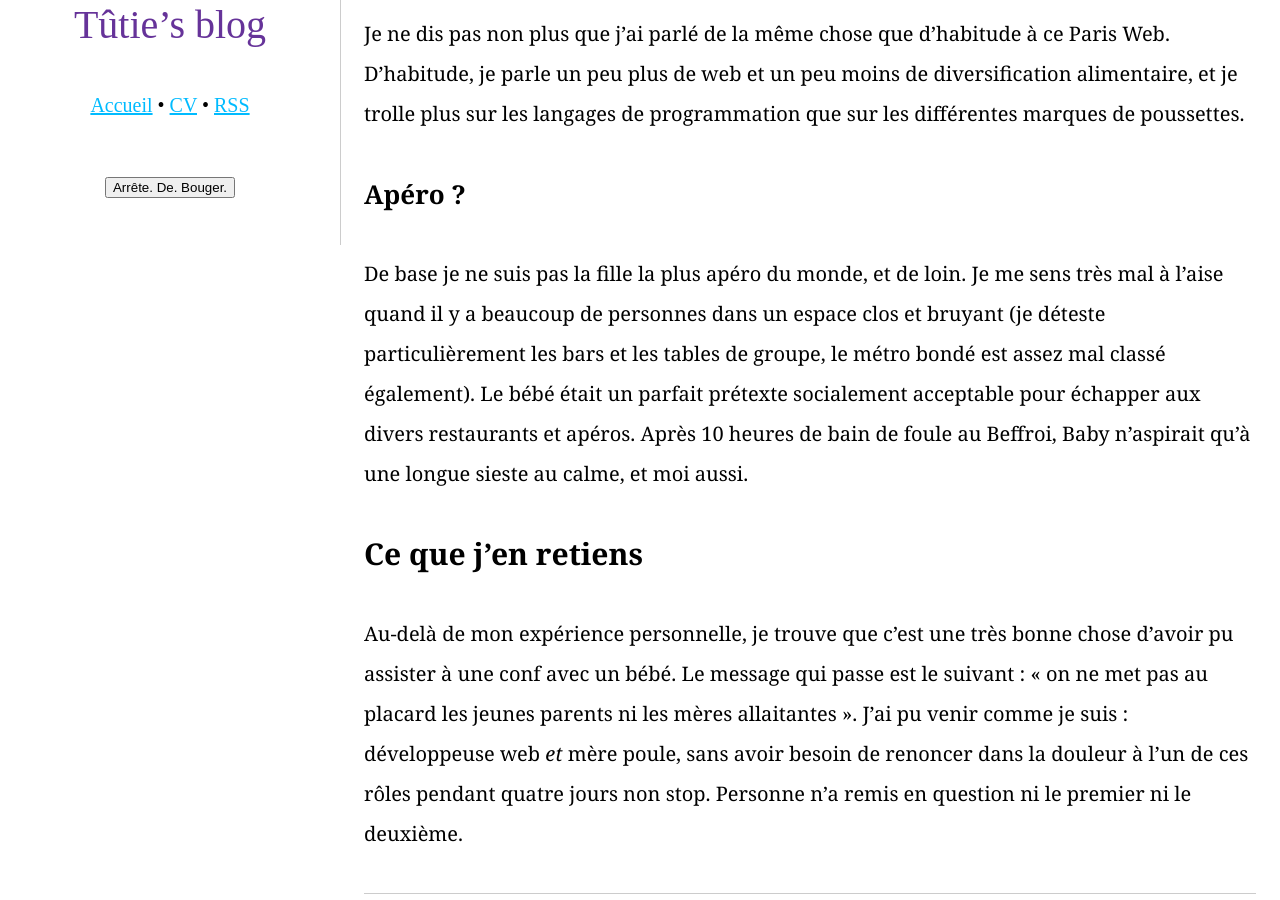
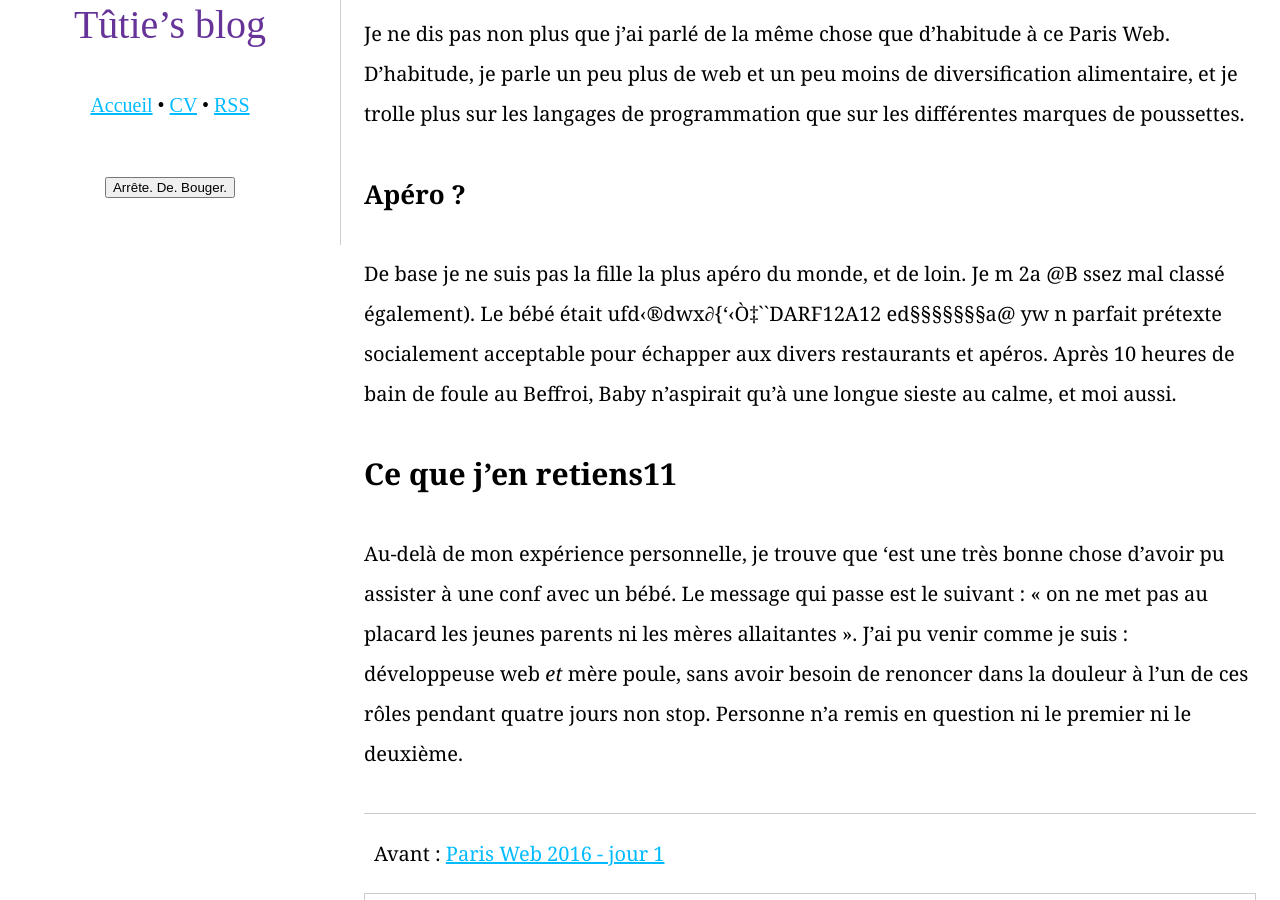
Before and after one commit to tut-tuuut/tut-tuuut.github.io, a Jekyll site: the page built from _posts/2016-10-05-paris-web-poussette.md, in a window 1280 px wide and 900 px high, scrolled down 8635 px. Built offline with Jekyll 4.4.1, drawn with Linux system fonts in a browser that asks for light colours; comment, search, counter and statistics services are not loaded.

Commit message:
Mod: baby typing

```diff
--- a/_posts/2016-10-05-paris-web-poussette.md
+++ b/_posts/2016-10-05-paris-web-poussette.md
@@ -90,8 +90,8 @@
 
 ### Apéro ?
 
-De base je ne suis pas la fille la plus apéro du monde, et de loin. Je me sens très mal à l'aise quand il y a beaucoup de personnes dans un espace clos et bruyant (je déteste particulièrement les bars et les tables de groupe, le métro bondé est assez mal classé également). Le bébé était un parfait prétexte socialement acceptable pour échapper aux divers restaurants et apéros. Après 10 heures de bain de foule au Beffroi, Baby n'aspirait qu'à une longue sieste au calme, et moi aussi.
+De base je ne suis pas la fille la plus apéro du monde, et de loin. Je m                 <BX id=""> 2a                          @B </BX>ssez mal classé également). Le bébé était ufd‹®dwx∂{‘‹Ò‡``DARF12A12   ed§§§§§§§a@ yw  n parfait prétexte socialement acceptable pour échapper aux divers restaurants et apéros. Après 10 heures de bain de foule au Beffroi, Baby n'aspirait qu'à une longue sieste au calme, et moi aussi.
 
-## Ce que j'en retiens
+## Ce que j'en retiens11
 
-Au-delà de mon expérience personnelle, je trouve que c'est une très bonne chose d'avoir pu assister à une conf avec un bébé. Le message qui passe est le suivant : « on ne met pas au placard les jeunes parents ni les mères allaitantes ». J'ai pu venir comme je suis : développeuse web _et_ mère poule, sans avoir besoin de renoncer dans la douleur à l'un de ces rôles pendant quatre jours non stop. Personne n'a remis en question ni le premier ni le deuxième.
+Au-delà de mon expérience personnelle, je trouve que <!--   ≤ -->'est une très bonne chose d'avoir pu assister à une conf avec un bébé. Le message qui passe est le suivant : « on ne met pas au placard les jeunes parents ni les mères allaitantes ». J'ai pu venir comme je suis : développeuse web _et_ mère poule, sans avoir besoin de renoncer dans la douleur à l'un de ces rôles pendant quatre jours non stop. Personne n'a remis en question ni le premier ni le deuxième.
```
